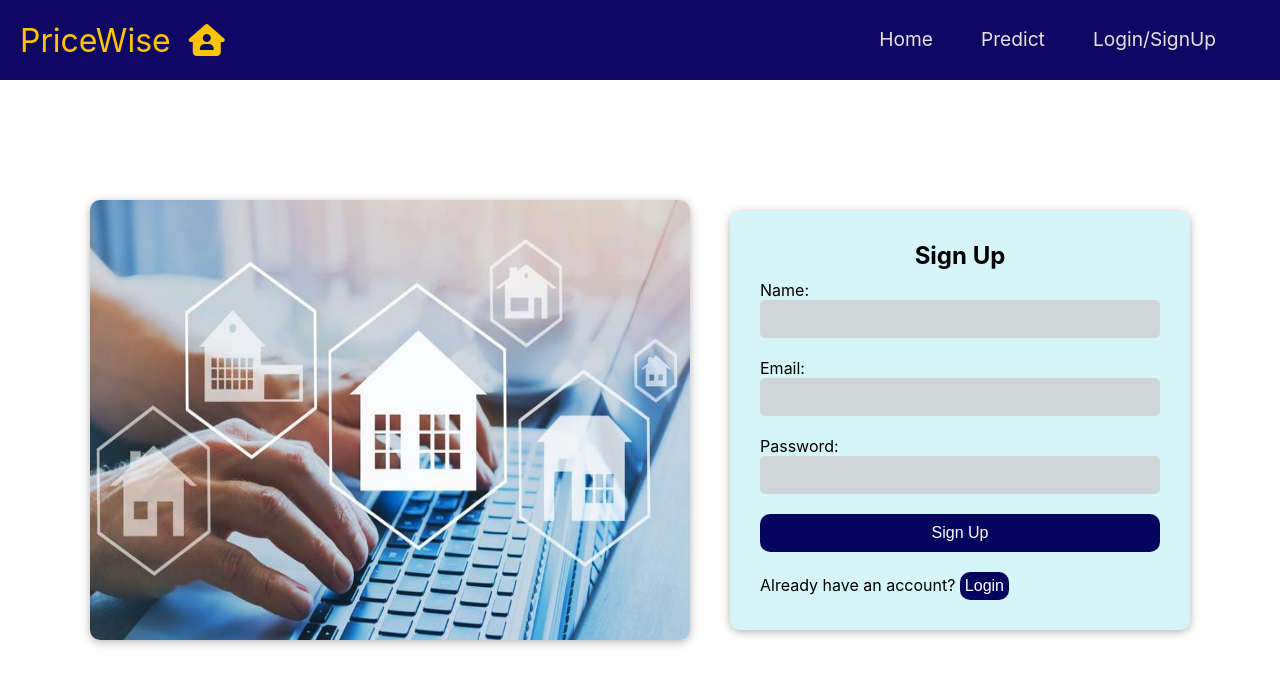
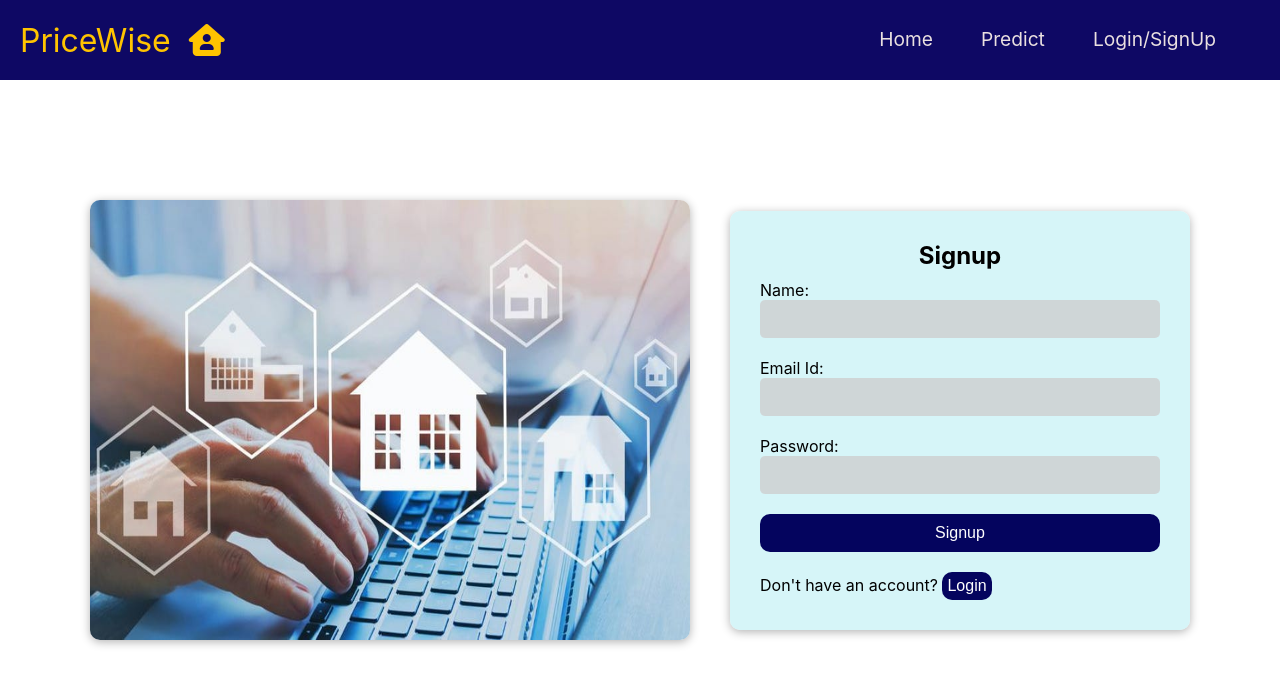
Before and after one commit to 6thSemMinorProject-ModelForRealEstate/Frontend, a React (Create React App) app: page /Signup in a window 1280 px wide. Shown: the top 684 px of the page. Built offline with nearby package versions, Linux system fonts and the light colour scheme.

Commit message:
Singnup Page Integrated with backend

```diff
--- a/src/components/Signup.js
+++ b/src/components/Signup.js
@@ -2,41 +2,156 @@ import React, { useState } from "react";
 import pic from "../images/house_Predictions.png";
 import "./css/login.css";
 import { useNavigate } from "react-router-dom";
+import Axios from "../config/Axios";
+import CircularProgress from "@mui/material/CircularProgress";
+import { ToastContainer, toast } from "react-toastify";
+import "react-toastify/dist/ReactToastify.css";
+import Swal from "sweetalert2";
 
-export const Signup = () => {
-
+export const Signup = (props) => {
   const navigate = useNavigate();
 
+  const [email, setEmail] = useState("");
+  const [password, setPassword] = useState("");
+  const [userName, setUserName] = useState("");
+  const [loading, setLoading] = useState(false);
 
+  const notify = (msg) =>
+    toast.error(msg, {
+      position: "top-right",
+      autoClose: 2000,
+      hideProgressBar: false,
+      closeOnClick: true,
+      pauseOnHover: true,
+      draggable: true,
+      progress: undefined,
+      theme: "light",
+    });
+
+  const handleSubmit = async () => {
+    if (email == "" || password == "" || userName == "") {
+      notify("Please enter all the fields...");
+      return;
+    }
+    setLoading(true);
+    const body = {
+      userName: userName,
+      userEmail: email,
+      userPassword: password,
+      userAge: 0,
+    };
+
+    alert(JSON.stringify(body))
+
+    const config = {
+      headers: {
+        "content-type": "application/json",
+      },
+      mode: "cors",
+    };
+    try {
+      let result = await Axios.post("/auth/signup", body, config);
+      setLoading(false);
+      setLoading(false);
+      setUserName("");
+      setEmail("");
+      setPassword("");
+      console.log(JSON.stringify(result.data.user));
+      Swal.fire({
+        position: "top-center",
+        icon: "success",
+        title: "Signed Up successfully...",
+        showConfirmButton: false,
+        timer: 2000,
+      });
+      localStorage.setItem("userInfo", JSON.stringify(result.data));
+      props.setIsLogin(true);
+      navigate("/");
+    } catch (err) {
+      setLoading(false);
+      setEmail("");
+      setPassword("");
+      setUserName("");
+      Swal.fire({
+        position: "top-center",
+        icon: "error",
+        title: err.response.data.message,
+        showConfirmButton: false,
+        timer: 5000,
+      });
+    }
+  };
 
   return (
-
     <div className="container">
-      <div className="imgContainer" >
+      <ToastContainer
+        position="top-right"
+        autoClose={5000}
+        hideProgressBar={false}
+        newestOnTop={false}
+        closeOnClick
+        rtl={false}
+        pauseOnFocusLoss
+        draggable
+        pauseOnHover
+        theme="light"
+      />
+      <div className="imgContainer">
         <img id="house_Predictions" src={pic} alt="house" />
       </div>
 
-        <div className="signup-box">
-          <h2>Sign Up</h2>
-          <div className="form">
-            <label className="margin-top" htmlFor="signup-name">Name:</label>
-            <input type="text" id="signup-name" name="signup-name" required />
+      <div className="login-box">
+        <h2>Signup</h2>
+        <div className="form">
+          <label className="margin-top" htmlFor="signup-name">
+            Name:
+          </label>
+          <input
+            value={userName}
+            onChange={(event) => setUserName(event.target.value)}
+            type="text"
+            id="signup-name"
+            name="signup-name"
+            required
+          />
+          <label className="margin-top" htmlFor="login-username">
+            Email Id:
+          </label>
+          <input
+            value={email}
+            onChange={(event) => setEmail(event.target.value)}
+            type="text"
+            id="login-username"
+            name="login-username"
+            required
+          />
 
-            <label className="margin-top" htmlFor="signup-email">Email:</label>
-            <input type="email" id="signup-email" name="signup-email" required />
-
-            <label className="margin-top" htmlFor="signup-password">Password:</label>
-            <input type="password" id="signup-password" name="signup-password" required />
-
-            <button className="submitButton" >Sign Up</button>
-          </div>
-          <p> <br></br>
-            Already have an account?{" "}
-            <button onClick={()=>navigate("/Login")}>Login</button>
-          </p>
-
+          <label className="margin-top" htmlFor="login-password">
+            Password:
+          </label>
+          <input
+            value={password}
+            onChange={(event) => setPassword(event.target.value)}
+            type="password"
+            id="login-password"
+            name="login-password"
+            required
+          />
+          {loading ? (
+            <CircularProgress />
+          ) : (
+            <button className="submitButton" onClick={() => handleSubmit()}>
+              Signup
+            </button>
+          )}
         </div>
-
+        <p>
+          {" "}
+          <br></br>
+          Don't have an account?{" "}
+          <button onClick={() => navigate("/Login")}>Login</button>
+        </p>
+      </div>
     </div>
   );
 };
```
